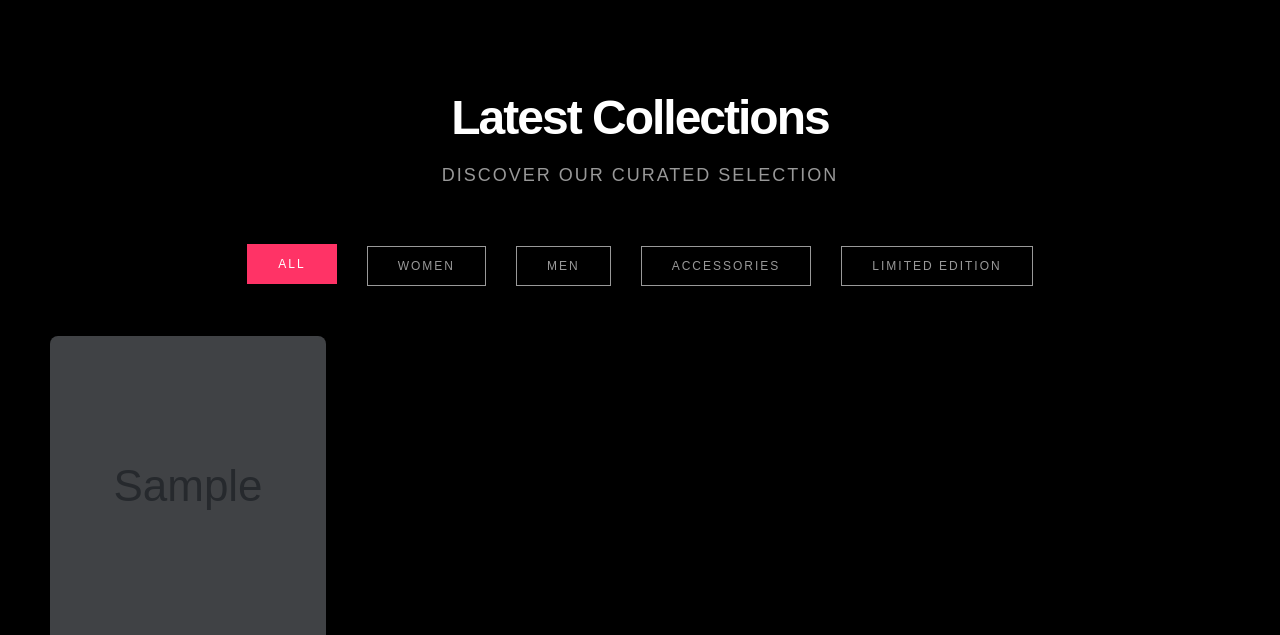
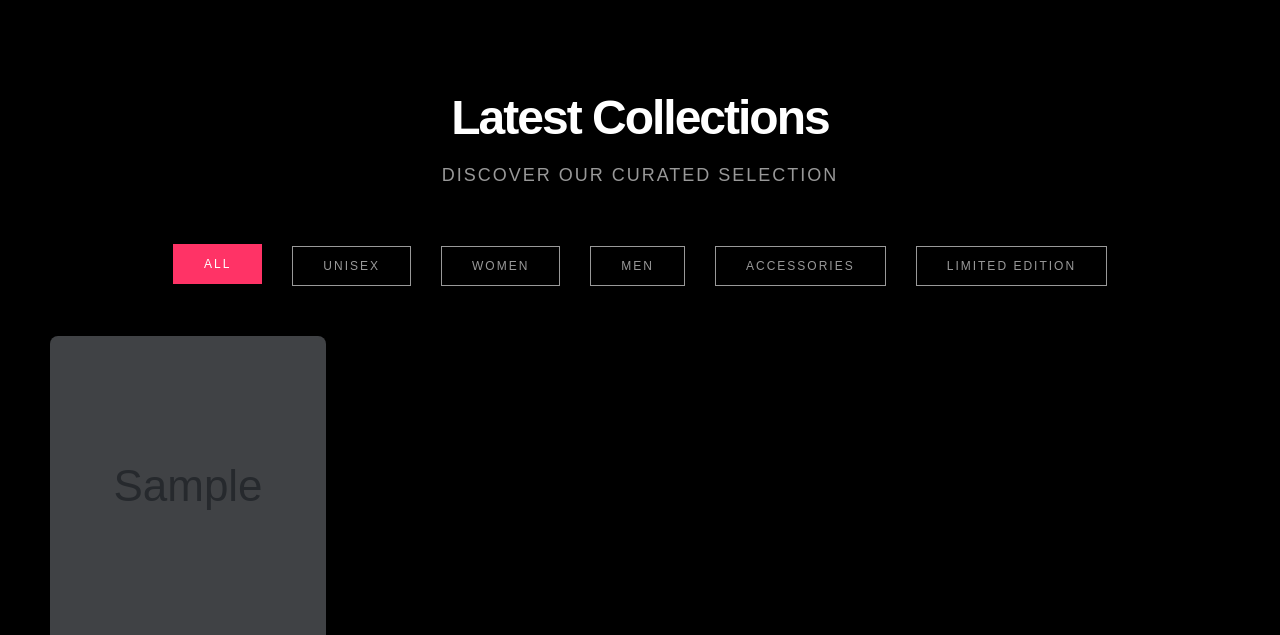
Before and after one commit to JoseManuelDuarteP/blog-personal-JoseDuarte, a Symfony app: template templates/page/index.html.twig in a window 1280 px wide. Shown: the part 830-1465 px from the top of the page. Run offline with Twig, Linux system fonts and the light colour scheme; the template is opened without the code that fills it: most values are stand-ins (such as "Sample title", 1, 10 or a date in 2020); grey boxes marked "Sample" are stand-in pictures; some libraries are stand-ins or nearby versions.

Commit message:
carrusel funcional

```diff
--- /dev/null
+++ b/public/imgAsc.js
@@ -0,0 +1,45 @@
+//alert("imgAsc.js cargado");
+
+$(document).on('click', '.tab-btn', function () {
+
+    $('.tab-btn').removeClass('active');
+    $(this).addClass('active');
+
+    const categoria = $(this).data('category');
+
+    $.ajax({
+        url: '/imagenes/' + categoria,
+        method: 'GET',
+        success: function (data) {
+
+            const grid = $('#collectionsGrid');
+            grid.empty();
+
+            if (data.length === 0) {
+                grid.append('<p>No se encontraron imágenes.</p>');
+                return;
+            }
+
+            data.forEach(function (image) {
+
+                grid.append(`
+                    <div class="collection-card">
+                        <div class="collection-thumbnail">
+                            <img src="/images/index/gallery/${image.file}" alt="${image.title}">
+                        </div>
+                        <div class="card-content">
+                            <span class="card-badge">${image.category}</span>
+                            <h3 class="card-title">${image.title}</h3>
+                            <p class="card-subtitle">Views: ${image.views}</p>
+                            <p class="card-subtitle">Likes: ${image.likes}</p>
+                            <p class="card-price">$${image.price}</p>
+                        </div>
+                    </div>
+                `);
+            });
+        },
+        error: function () {
+            alert('Error al cargar las imágenes');
+        }
+    });
+});
--- a/templates/page/index.html.twig
+++ b/templates/page/index.html.twig
@@ -83,11 +83,12 @@
         </div>
 
         <div class="category-tabs">
-            <button class="tab-btn active" data-category="all">All</button>
-            <button class="tab-btn" data-category="women">Women</button>
-            <button class="tab-btn" data-category="men">Men</button>
-            <button class="tab-btn" data-category="accessories">Accessories</button>
-            <button class="tab-btn" data-category="limited">Limited Edition</button>
+            <button class="tab-btn active" data-category="All">All</button>
+            <button class="tab-btn" data-category="Unisex">Unisex</button>
+            <button class="tab-btn" data-category="Women">Women</button>
+            <button class="tab-btn" data-category="Men">Men</button>
+            <button class="tab-btn" data-category="Accessories">Accessories</button>
+            <button class="tab-btn" data-category="Limited Edition">Limited Edition</button>
         </div>
 
         <div class="grid" id="collectionsGrid">
@@ -259,4 +260,6 @@
         </div>
     </footer>
 </body>
+<script src="https://code.jquery.com/jquery-3.6.0.min.js"></script>
+<script src="{{ asset('imgAsc.js') }}"></script>
 {% endblock %}
--- a/templates/partials/navigation.html.twig
+++ b/templates/partials/navigation.html.twig
@@ -1,6 +1,6 @@
 <nav id="navbar">
     <div class="nav-container">
-        <a href="#home" class="logo-link">
+        <a href="{{ path('home') }}" class="logo-link">
             <svg class="logo-svg" viewBox="0 0 100 100" xmlns="http://www.w3.org/2000/svg">
                 <defs>
                     <linearGradient id="logoGrad" x1="0%" y1="0%" x2="100%" y2="100%">
```
Also changed, not shown: src/Controller/PageController.php (+29 -0 lines), src/Repository/ImageRepository.php (+10 -0 lines), public/images/index/gallery/supreme-69410e23e84fa.jpg (added), 2 other files.
